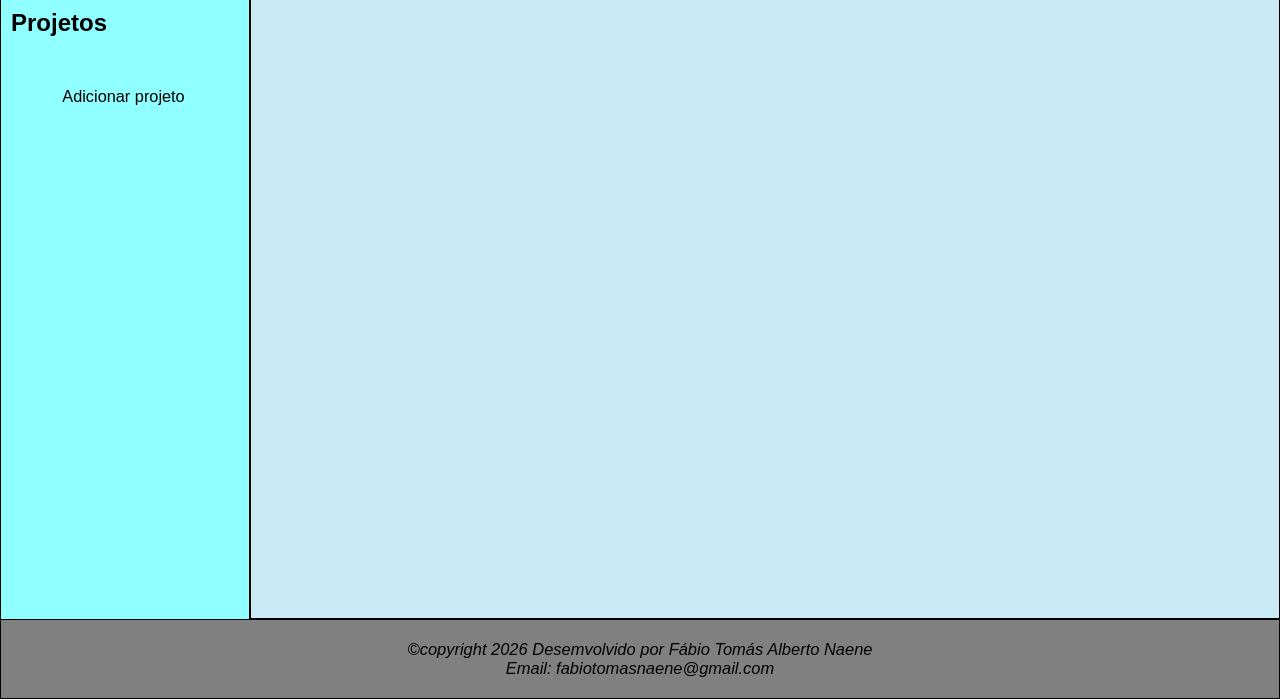
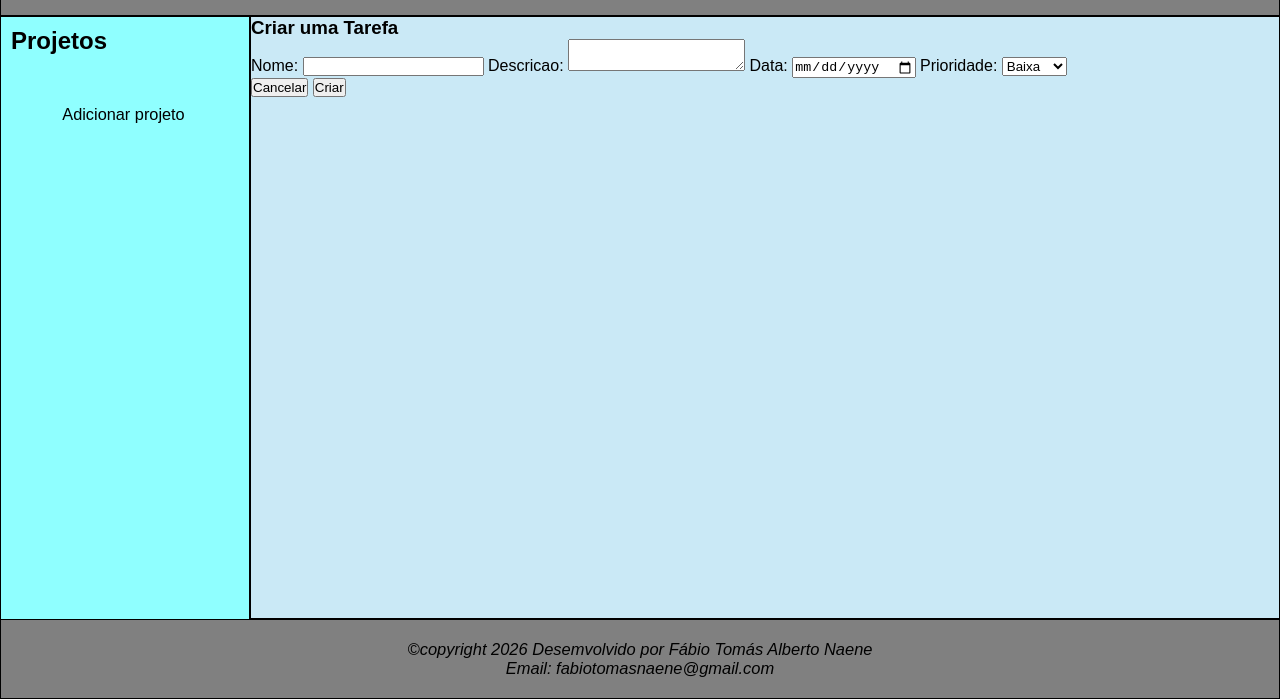
Before and after one commit to 2Fabio3Toms4Naene/Lista-de-tarefas, a website built with webpack: page src/index.html in a window 1280 px wide. Shown: the part 101-800 px from the top of the page. Built offline with nearby package versions, Linux system fonts and the light colour scheme; files whose address does not match are found by name.

Commit message:
Novos elementos foram adicionados e alguns removidos

```diff
--- a/src/index.html
+++ b/src/index.html
@@ -8,21 +8,30 @@
 <body>
     <div class="layout">
         <header>
-            <h1>Listas de Tarefas</h1>
+            <div>
+                <img src="./images/logoLista.png" alt="logo">
+                <h1>Listas de Tarefas</h1>
+            </div>
         </header>
         <aside>
             <h2>Projetos</h2>
             <div class="aside-container-projects">
 
             </div>
-            <button id="button-add-project-sidebar" class="button-add-project-aside">Adicionar projeto</button>
+            <div class="container-project-button">
+                <button id="button-add-project-sidebar" class="button-add-project-aside">Adicionar projeto</button>
+            </div>
         </aside>
         <main>
             <div class="projects">
 
             </div>
+            <div class="container-add-todo-button">
+
+            </div>
+            <!-- CRIAR PROJETO -->
             <div class="container-form-add-project">
-                <form method="get" class="form-add-project">
+                <form class="form-add-project">
                     <h3>Criar um projeto</h3>
                     <label for="title">
                         Titulo: <input type="text" id="title" placeholder="Titulo"/>
@@ -33,6 +42,32 @@
                     </div>
                 </form>
             </div>
+            <!-- ADICIONAR TAREFA/ DETALHES/ EDITAR -->
+             <div class="container-add-todo hidden">
+                <form class="container-add-todo-form">
+                    <h3 class="todo-form-title">Criar uma Tarefa</h3>
+                    <label for="todo-name">
+                        Nome: <input type="text" id="todo-name">
+                    </label>
+                    <label for="todo-description">
+                        Descricao: <textarea id="todo-description"></textarea>
+                    </label>
+                    <label for="todo-date">
+                        Data: <input type="date" id="todo-date">
+                    </label>
+                    <label for="todo-priority">Prioridade:
+                    <select name="todo-priority" id="todo-priority">
+                        <option value="priority-law">Baixa</option>
+                        <option value="priority-middle">Normal</option>
+                        <option value="priority-high">Alta</option>
+                    </select>
+                    </label>
+                    <div class="container-buttons">
+                        <button id="todo-cancel">Cancelar</button>
+                        <button id="todo-criate">Criar</button>
+                    </div>
+                </form>
+             </div>
         </main>
         <footer>
             <address>
```
